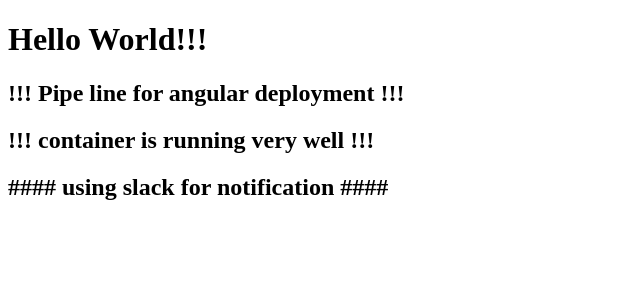
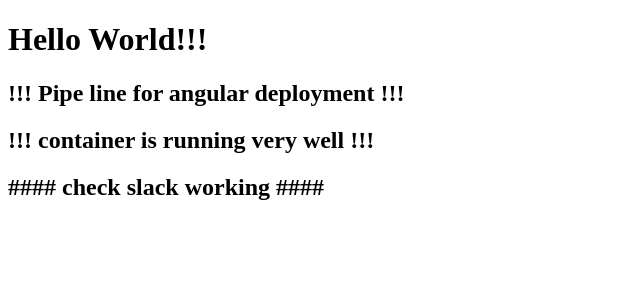
Before and after one commit to Amankashyap4/projectcicd, an Angular app: page / in a window 1280 px wide. Shown: the top 300 px of the page, without its empty margins (0-640 px from the left). Built offline with nearby package versions, Linux system fonts and the light colour scheme.

Commit message:
slack notification checking  - 64

```diff
--- a/src/app/app.component.html
+++ b/src/app/app.component.html
@@ -11,7 +11,9 @@
 <h2>!!! Pipe line for angular deployment !!! </h2>
 
 <h2>!!! container is running very well !!! </h2>
-<h2>#### using slack  for notification ####</h2>
+
+
+<h2>#### check slack working ####</h2>
 <!-- * * * * * * * * * * * * * * * * * * * * * * * * * * * * * * * -->
 <!-- * * * * * * * * * * * The content above * * * * * * * * * * * -->
 <!-- * * * * * * * * * * is only a placeholder * * * * * * * * * * -->
```
